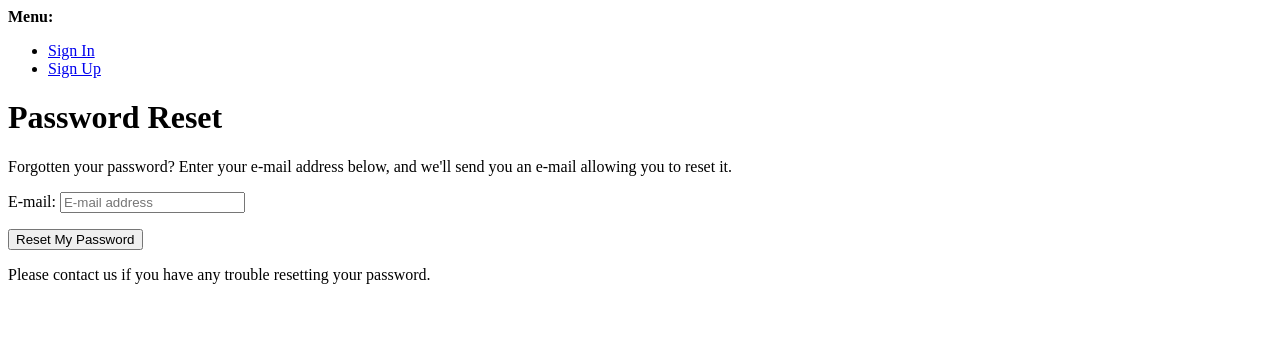
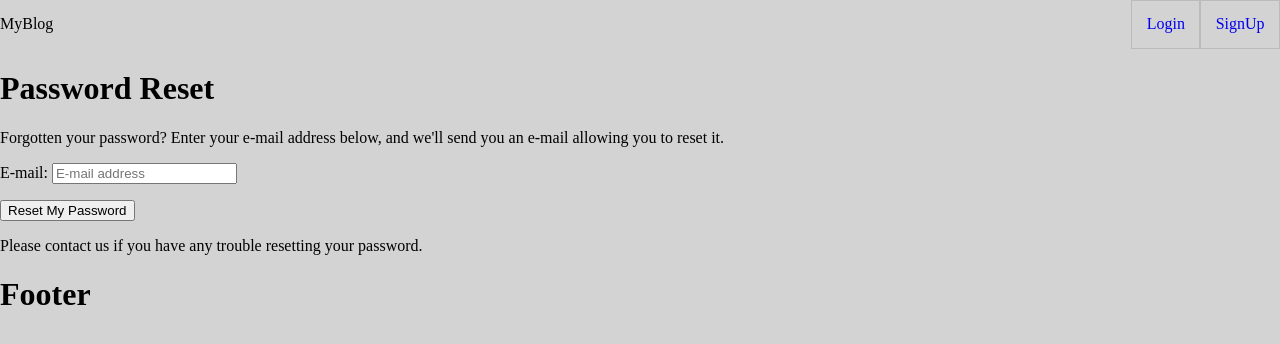
Before and after one commit to Bassel-A-Elazab/SimpleBlogUsingDjangoAndTemplate, a Django app: page /users/password/reset/ in a window 1280 px wide. Shown: the top 344 px of the page. Run offline with Django 4.2, Linux system fonts and the light colour scheme; tables that the repository leaves empty hold one stand-in row (values such as "Sample post").

Commit message:
Set the basic layout for registeration pages

```diff
--- /dev/null
+++ b/webblog/static/css/user_registeration.css
@@ -0,0 +1,96 @@
+body {
+    background: lightgray;
+    margin: 0;
+    padding: 0;
+}
+
+.header_container {
+    display: flex;
+    justify-content: space-between;
+    align-items: center;
+}
+
+.header_logo {}
+
+.header_profile_list {
+    list-style: none;
+    margin: 0;
+    padding: 0;
+}
+.header_nav_item {
+    float: left;
+    border:1px solid #bbb;
+}
+
+.header_nav_link {
+    display: block;
+    text-align: center;
+    text-decoration: none;
+    padding: 0.9rem;
+}
+
+.login_header,
+.sign_up_header {
+    display: flex;
+    justify-content: center;
+}
+
+.login_form,
+.sign_up_form {
+    width: 300px;
+    margin: 0 auto;
+}
+
+.login_form_help {
+    display: flex;
+    justify-content: space-between;
+}
+
+.login_form_fields,
+.sign_up_form_fields {
+    margin-bottom: 0.5rem;
+}
+
+.login_form_fields input,
+.sign_up_form_fields input {
+    width: 90%;
+    padding: 12px;
+    border: 1px solid #ccc;
+    border-radius: 5px;
+    resize: vertical;
+}
+
+.remember input {
+    float: left;
+    width: auto;
+    margin-left: 0;
+}
+
+.remember label {
+    margin-left: 0.8rem;
+}
+
+.login_submit_button,
+.sign_up_submit_button {
+    width: 100%;
+    border: 0;
+    cursor: pointer;
+    border: 1px solid #ccc;
+    border-radius: 5px;
+    padding: 12px;
+}
+
+.login_help_link {
+    text-decoration: none;
+}
+
+.login_social {
+    display: flex;
+    justify-content: center;
+    align-items: center;
+}
+
+.social_account_providers {
+    display: flex;
+    justify-content: space-between;
+}
--- /dev/null
+++ b/webblog/templates/account/base.html
@@ -0,0 +1 @@
+{% extends 'base.html' %}
--- /dev/null
+++ b/webblog/templates/base.html
@@ -0,0 +1,18 @@
+{% load static i18n %}
+<!DOCTYPE html>
+<html lang="en">
+    <title>
+        {% block head_title%}
+        {% endblock %}
+    </title>
+    <head>
+        <link href="{% static 'css/user_registeration.css' %}" rel="stylesheet">
+    </head>
+    <body>
+        {% include 'header.html' %}
+
+        {% block content %}{% endblock %}
+
+        {% include 'footer.html' %}
+    </body>
+</html>
--- /dev/null
+++ b/webblog/templates/footer.html
@@ -0,0 +1,3 @@
+<div class="footer">
+    <h1>Footer</h1>
+</div>
--- /dev/null
+++ b/webblog/templates/header.html
@@ -0,0 +1,26 @@
+<div class="header">
+    <div class="header_container">
+        <div class="header_logo">
+            MyBlog
+        </div>
+        <div class="header_profile">
+            <ul class="header_profile_list">
+            {% if user.is_authenticated %}
+                <li class="header_nav_item">
+                    <a class="header_nav_link" href="#">{{user.name}}</a>
+                </li>
+                <li class="header_nav_item">
+                    <a class="header_nav_link" href="/users/logout/">Logout</a>
+                </li>
+            {% else %}
+                <li class="header_nav_item">
+                    <a class="header_nav_link" href="/users/login/">Login</a>
+                </li>
+                <li class="header_nav_item">
+                    <a class="header_nav_link" href="/users/signup/">SignUp</a>
+                </li>
+            {% endif %}
+            </ul>
+        </div>
+    </div>
+</div>
```
Also changed, not shown: webblog/templates/account/login.html (added, +68 -0 lines), webblog/templates/account/signup.html (+23 -12 lines), webblog/templates/blog/home.html (+5 -6 lines).
